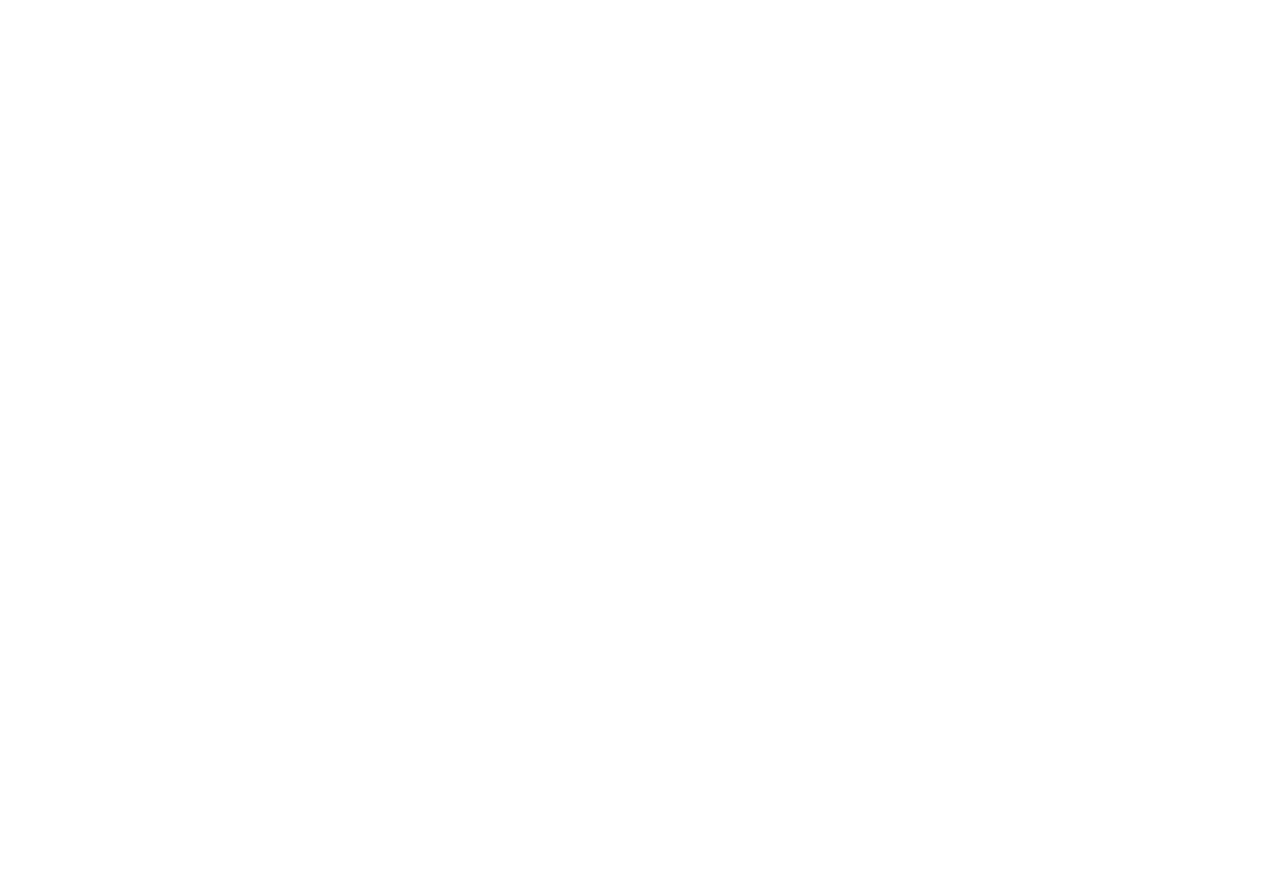
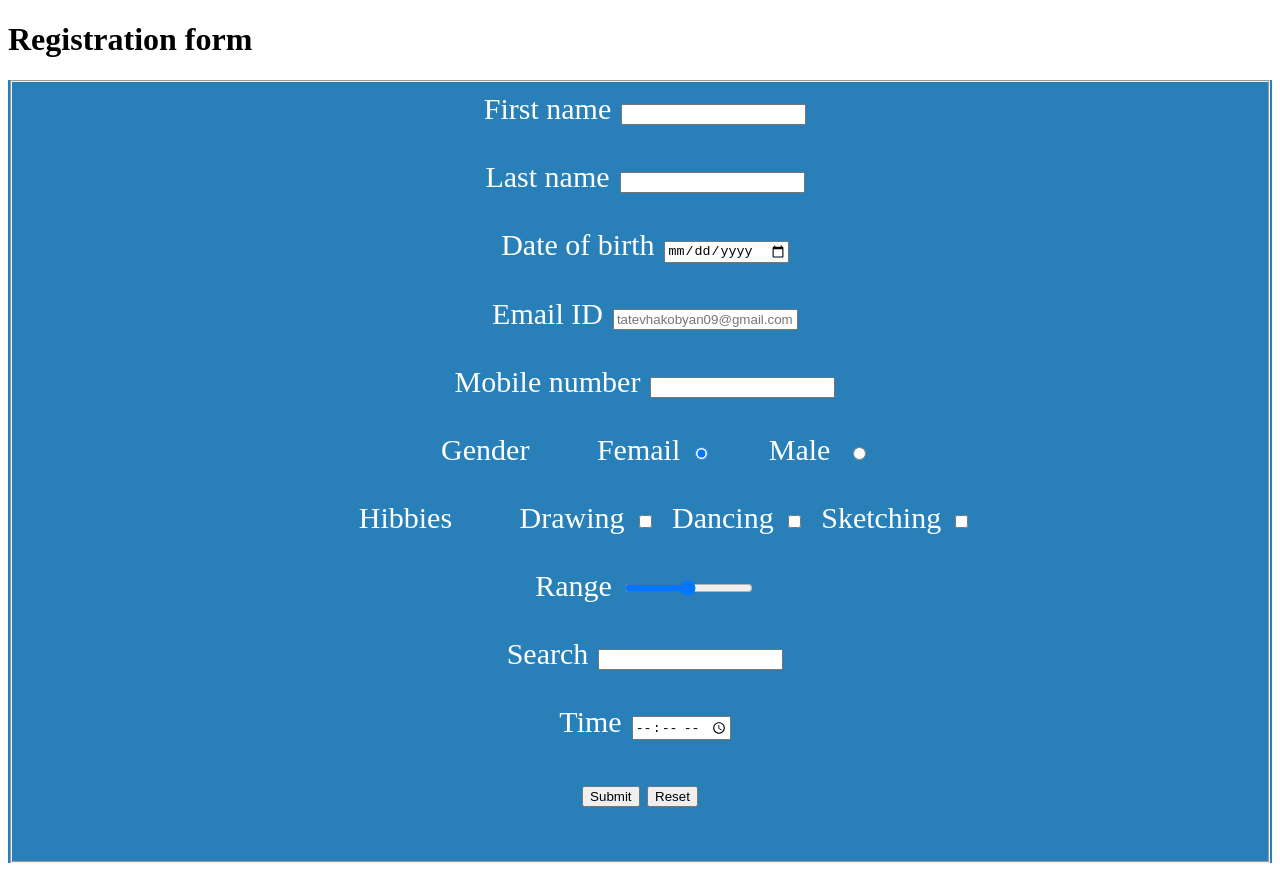
Before and after one commit to Tatev-hub/Javascript_homework_1, a plain HTML site: page index.html in a window 1280 px wide. Before the commit the page ends 800 px from the top, so only its background shows below. Drawn offline with Linux system fonts and the light colour scheme.

Commit message:
Add files via upload

```diff
--- a/index.html
+++ b/index.html
@@ -1,10 +1,42 @@
 <!DOCTYPE html>
 <html>
 <head>
-	<title></title>
+		<meta charset="utf-8">
+	<title> homework 3</title>
+	<style type="text/css">
+			fieldset {
+				text-align: center;
+				font-size: 30px;
+			}
+			label {
+              margin: 10px;
+            }
+		</style>
 </head>
 <body>
-	<script type="text/Javascript" src="arrays.JS"></script>
+	<h1>Registration form</h1>
+	<form style="background-color:  #2980b9"><font color="white">
+		<fieldset>
+			<label>First name</label><input type="" name="" maxlength="30"><br><br>
+			<label>Last name</label><input type="" name="" maxlength="a-z"><br><br>
+			<label>Date of birth</label><input type="Date" name=""><br><br>
+			<label>Email ID</label><input type="Email" name="" placeholder="tatevhakobyan09@gmail.com"><br><br>
+			<label>Mobile number</label><input type="tel" name="" maxlength="12"><br><br>
+			<label style="margin: 50px;">Gender</label>
+			<label>Femail</label><input type="radio" name="Gender" id="Femail" checked><label for="Femail"></label><label for="Femail"></label>
+			<label for="male">Male</label>
+			<input type="radio" name="Gender" id="Male"><label for="Male"></label><BR><BR>
+			<label style="margin: 50px;">Hibbies</label>
+			<label>Drawing</label><input type="checkbox" name="">
+			<label>Dancing</label><input type="checkbox" name="">
+			 <label>Sketching</label><input type="checkbox" name=""><br><br>
+			 <label>Range</label><input type="range" name=""><br><br>
+			 <label>Search</label><input type="Search" name=""><br><br>
+			 <label>Time</label><input type="Time" name=""><br><br>
+
+			 <input type="Submit" name="Submit" value="Submit">
+			 <input type="reset" name="Reset" value="Reset"><br><br>
+		</fieldset>
 
 </body>
 </html>
```
